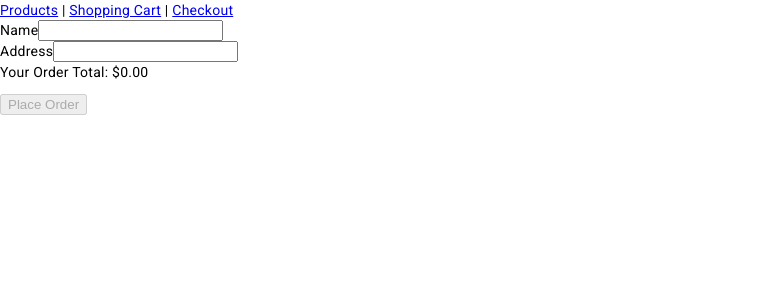
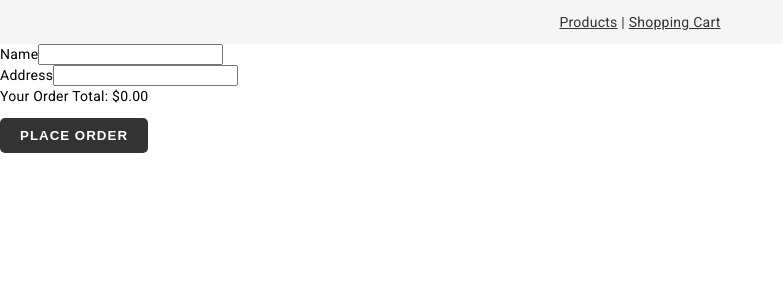
Before and after one commit to tristenwallace/ecommerce_store_frontend, an Angular app: page /checkout in a window 1280 px wide. Shown: the top 300 px of the page, without its empty margins (0-783 px from the left). Built offline with nearby package versions, Linux system fonts and the light colour scheme.

Commit message:
feat: Update global styles

```diff
--- a/src/app/app.component.html
+++ b/src/app/app.component.html
@@ -1,7 +1,6 @@
-<nav>
+<nav class="header">
   <a [routerLink]="['/products']" routerLinkActive="active">Products</a> |
-  <a [routerLink]="['/cart']">Shopping Cart</a> |
-  <a [routerLink]="['/checkout']">Checkout</a>
+  <a [routerLink]="['/cart']">Shopping Cart</a>
 </nav>
 
 <router-outlet></router-outlet>
--- a/src/app/app.component.scss
+++ b/src/app/app.component.scss
@@ -0,0 +1,10 @@
+.header {
+  text-align: center;
+  background: #f5f5f5;
+  color: #333;
+  padding: 12px;
+}
+
+a {
+  color: #333;
+}
--- a/src/styles.scss
+++ b/src/styles.scss
@@ -1,10 +1,36 @@
 /* You can add global styles to this file, and also import other style files */
 
-html,
+html {
+  height: 100%;  // Keeps html at the full height of the viewport
+}
+
 body {
-  height: 100%;
-}
-body {
+  min-height: 100%;  // Allows body to expand beyond the viewport if content is longer
   margin: 0;
   font-family: Roboto, 'Helvetica Neue', sans-serif;
+  font-size: 16px;  // Adjust as needed
+  line-height: 1.5;  // Improves readability
 }
+
+
+.btn {
+  padding: 10px 20px;
+  background-color: #333;
+  color: white;
+  border: none;
+  border-radius: 5px;
+  cursor: pointer;
+  font-weight: bold;
+  text-transform: uppercase;
+  letter-spacing: 1px;
+  transition: background-color 0.3s ease-in-out;
+
+  &:hover {
+    background-color: darken(#33b5e5, 10%); // Darken the button on hover
+  }
+
+  &:focus {
+    outline: none; // Remove the default focus outline
+    box-shadow: 0 0 0 3px rgba(51, 51, 51, 0.5);
+  }
+}
```
